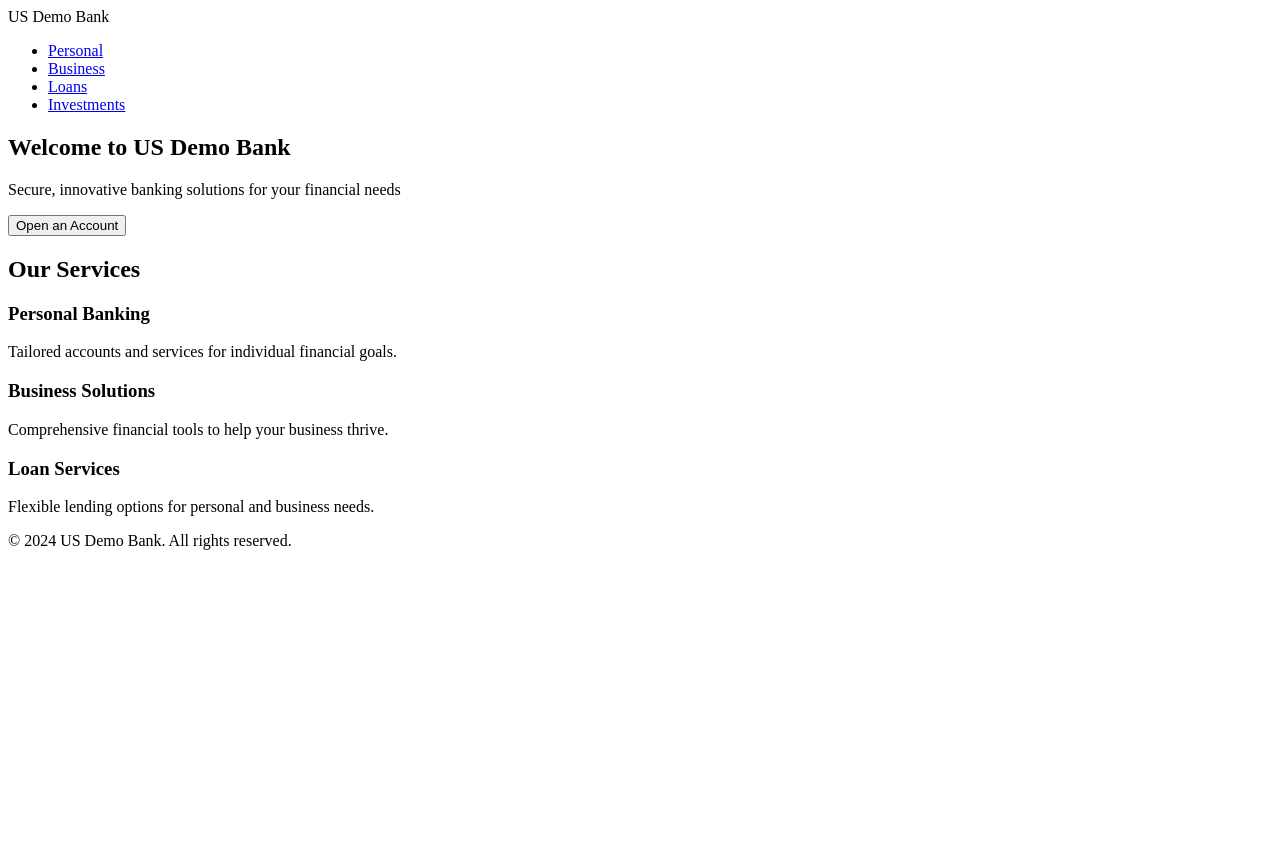
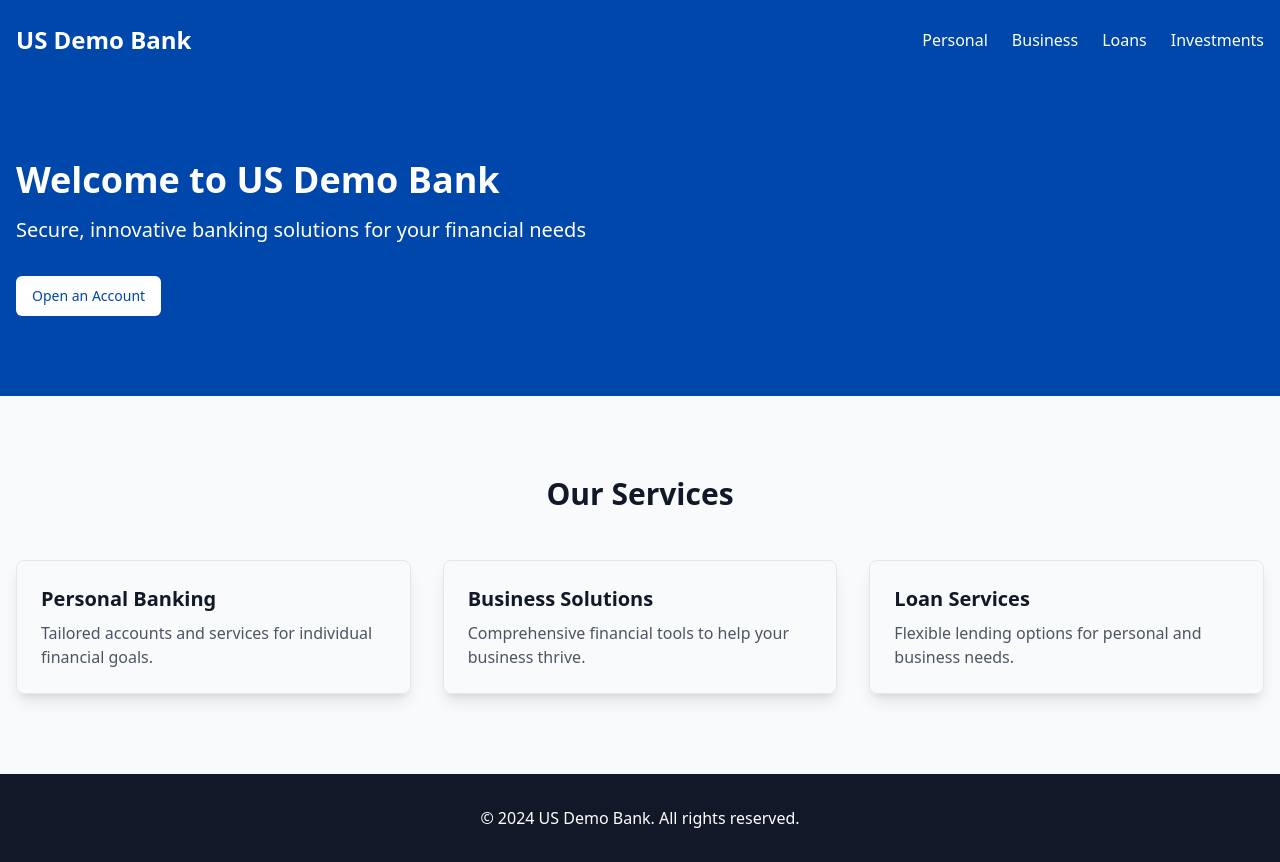
Before and after one commit to asertas14/demosytrex, a Next.js app: page / in a window 1280 px wide. Before the commit the page ends 800 px from the top, so only its background shows below. Built offline with nearby package versions, Linux system fonts and the light colour scheme.

Commit message:
Create _app.tsx

```diff
--- /dev/null
+++ b/pages/_app.tsx
@@ -0,0 +1,6 @@
+import '@/styles/globals.css'
+import type { AppProps } from 'next/app'
+
+export default function App({ Component, pageProps }: AppProps) {
+  return <Component {...pageProps} />
+}
```
